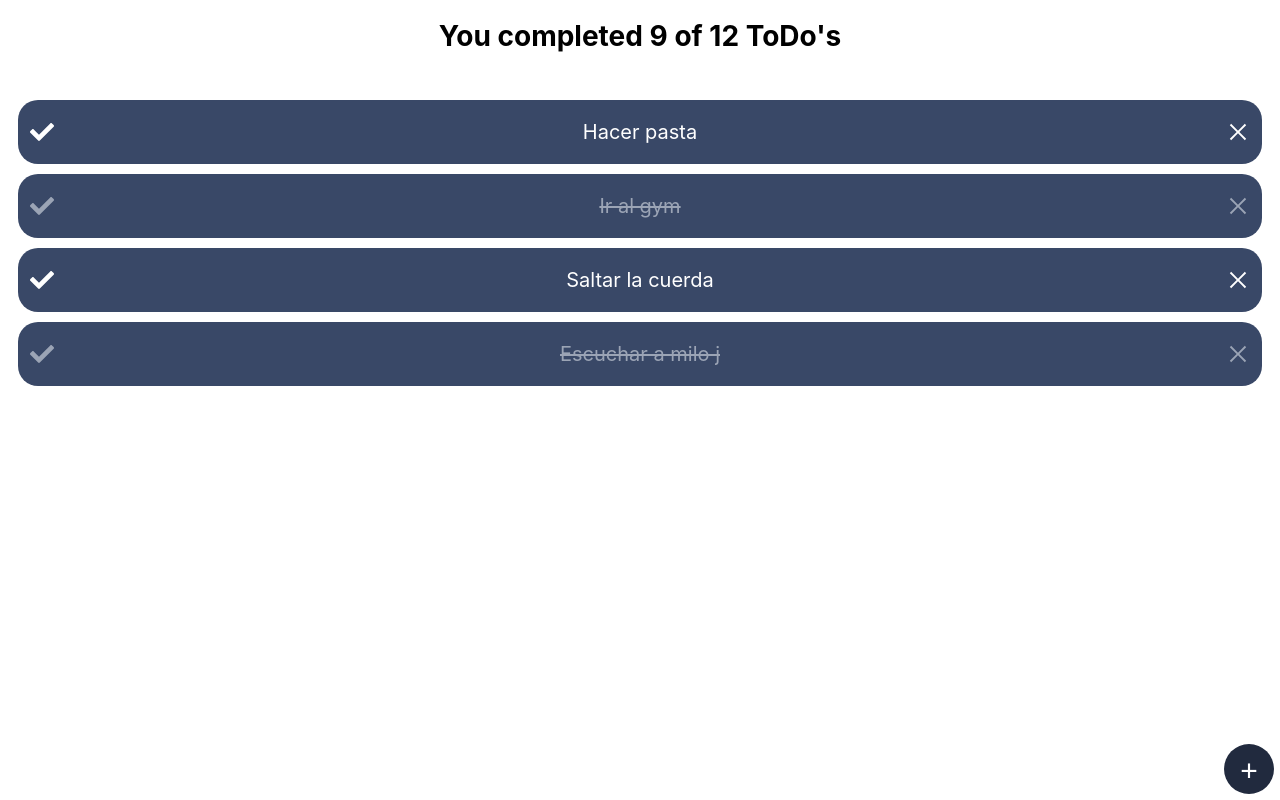
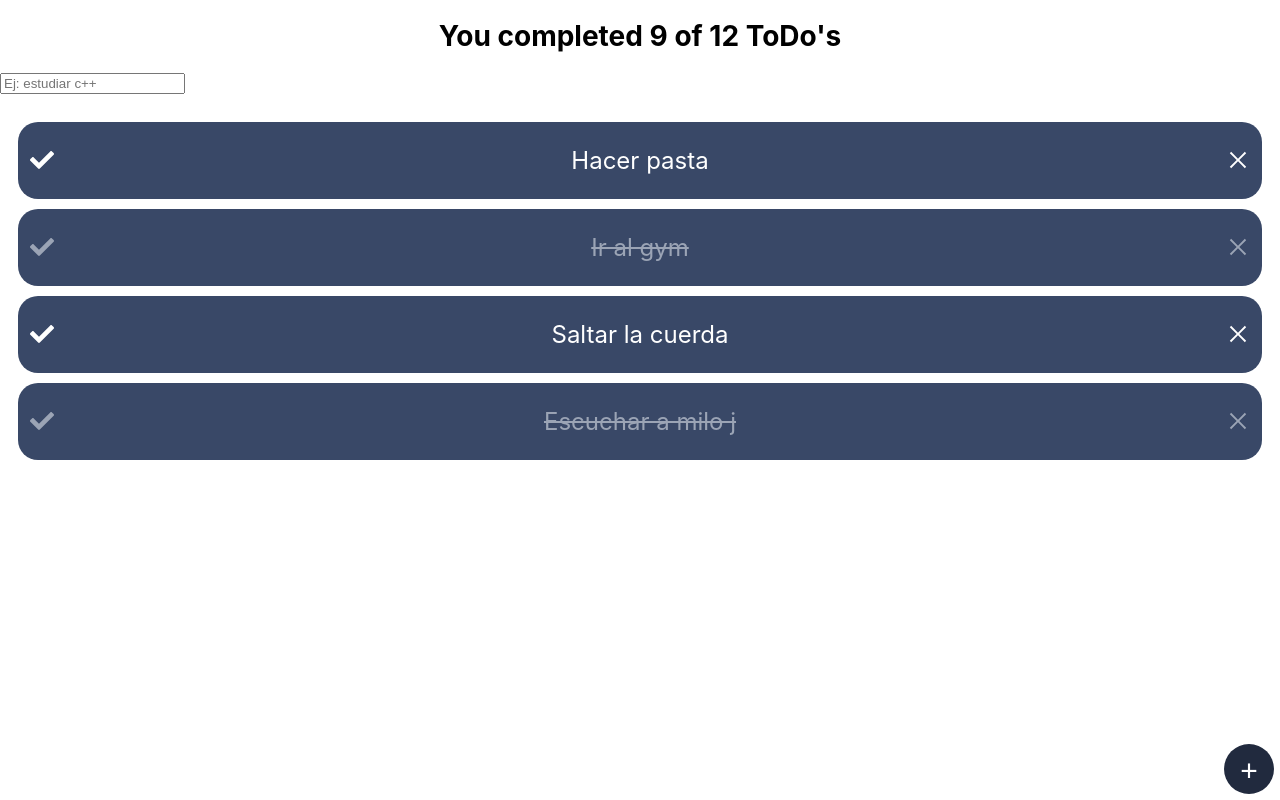
Before and after one commit to ariannagutirrzz/To-do-list, a React (Create React App) app: page / in a window 1280 px wide. Built offline with nearby package versions, Linux system fonts and the light colour scheme.

Commit message:
created: useState todo search

```diff
--- a/src/components/Task/TodoItem.js
+++ b/src/components/Task/TodoItem.js
@@ -6,13 +6,13 @@ function TodoItem(props) {
   return (
     <li className={`item ${props.completed && "item task-completed"}`}>
       <div className="icon-container">
-        <FaCheck className="icon" />
+        <FaCheck className="icon check" />
 
       </div>
       <p>{props.text}</p>
 
       <div className="icon-container">
-        <VscChromeClose className="right-icon icon" />
+        <VscChromeClose className="right-icon icon closed" />
       </div>
     </li>
   );
--- a/src/components/TodoElements/TodoSearch.js
+++ b/src/components/TodoElements/TodoSearch.js
@@ -1,8 +1,19 @@
+import React from "react";
 
 function TodoSearch() {
-    return (
-        <input placeholder="Ej: estudiar c++" className="search"></input>
-        );
+
+    const [searchValue, setValueSearch] = React.useState('');
+
+    console.log('los usuarios escribieron ' + searchValue)
+
+
+  return (<input placeholder="Ej: estudiar c++"
+  className="search"
+  value={searchValue}
+  onChange={(event) => { setValueSearch(event.target.value);
+  }}>
+
+  </input>
+  );
 }
-
-export { TodoSearch }
+export { TodoSearch };
--- a/src/index.css
+++ b/src/index.css
@@ -27,10 +27,10 @@ h1 {
   font-size: 28px;
 }
 
-.search {
+/* .search {
   border-radius: 30px;
   display: none;
-}
+} */
 
 .item {
   display: flex;
@@ -41,7 +41,15 @@ h1 {
   background-color: #394867;
   margin: 10px 0;
   border-radius: 20px;
-  font-size: 20px;
+  font-size: 24px;
+}
+
+.closed:hover {
+  color: red;
+}
+
+.check:hover{
+  color: green;
 }
 
 .task-completed {
@@ -49,13 +57,9 @@ h1 {
   color: var(--primary);
 }
 
-.icon-completed {
-  color: green;
-}
-
 .icon {
   font-size: 24px;
-  /* margin-right: 10px; */
+  cursor: pointer;
 }
 
 .icon-container {
```
